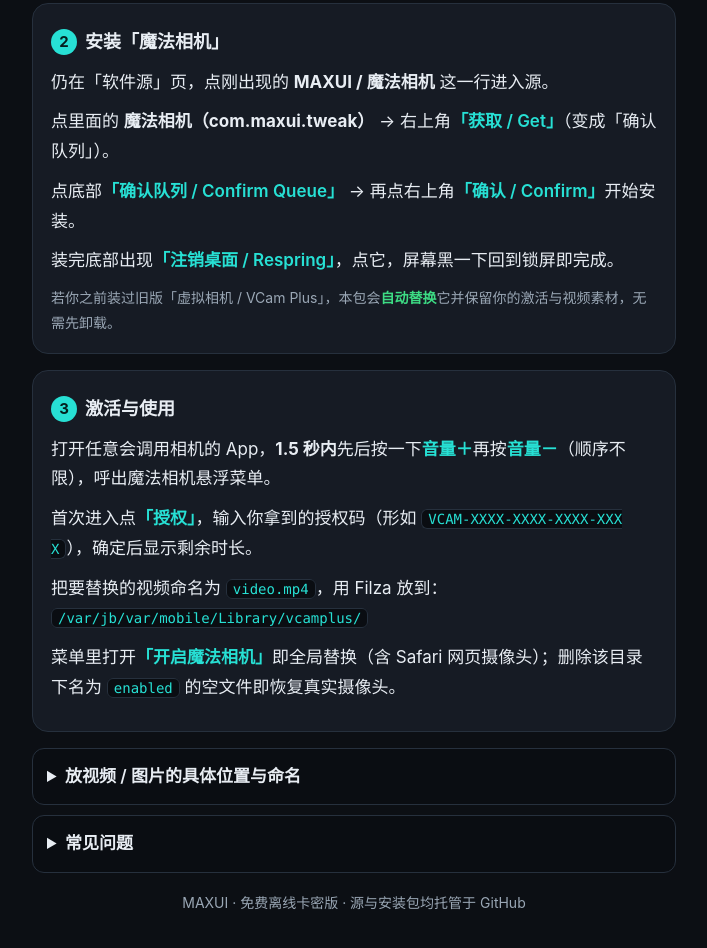
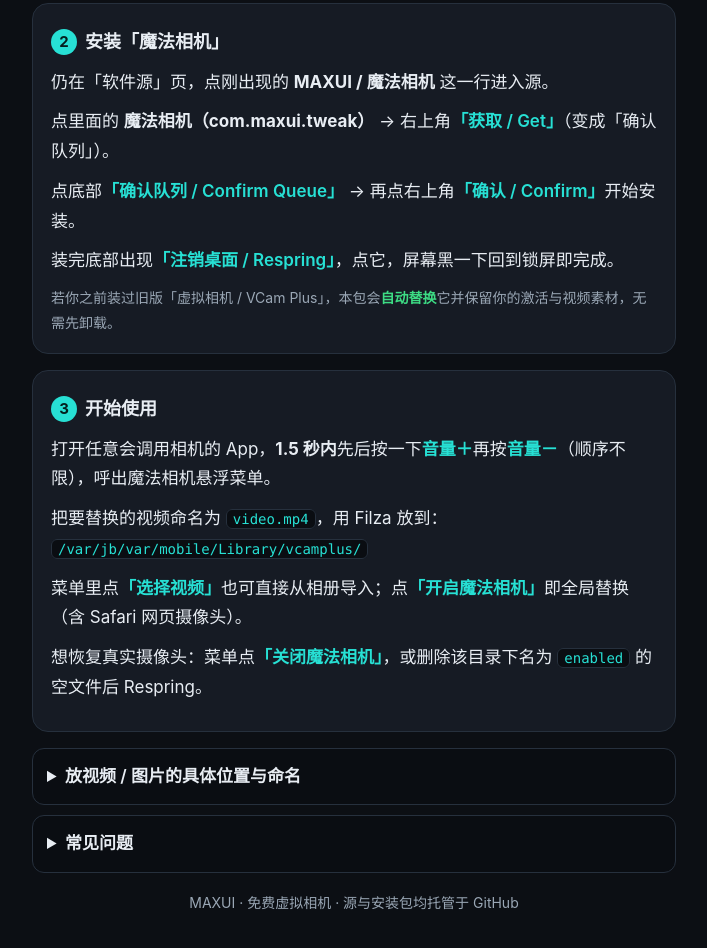
Before and after one commit to wxidac1-source/MAXUI, a plain HTML site: page docs/index.html in a window 1280 px wide. Shown: the part 938-1886 px from the top of the page, without its empty margins (286-993 px from the left). Drawn offline with Linux system fonts and the light colour scheme.

Commit message:
repo v1.0.2, landing page without license text [skip ci]

```diff
--- a/docs/index.html
+++ b/docs/index.html
@@ -79,13 +79,13 @@
   </div>
 
   <div class="card">
-    <h2><span class="n">3</span>激活与使用</h2>
+    <h2><span class="n">3</span>开始使用</h2>
     <ol>
       <li>打开任意会调用相机的 App，<b>1.5 秒内</b>先后按一下<span class="tap">音量＋</span>再按<span class="tap">音量－</span>（顺序不限），呼出魔法相机悬浮菜单。</li>
-      <li>首次进入点<span class="tap">「授权」</span>，输入你拿到的授权码（形如 <code>VCAM-XXXX-XXXX-XXXX-XXXX</code>），确定后显示剩余时长。</li>
       <li>把要替换的视频命名为 <code>video.mp4</code>，用 Filza 放到：
         <br><code>/var/jb/var/mobile/Library/vcamplus/</code></li>
-      <li>菜单里打开<span class="tap">「开启魔法相机」</span>即全局替换（含 Safari 网页摄像头）；删除该目录下名为 <code>enabled</code> 的空文件即恢复真实摄像头。</li>
+      <li>菜单里点<span class="tap">「选择视频」</span>也可直接从相册导入；点<span class="tap">「开启魔法相机」</span>即全局替换（含 Safari 网页摄像头）。</li>
+      <li>想恢复真实摄像头：菜单点<span class="tap">「关闭魔法相机」</span>，或删除该目录下名为 <code>enabled</code> 的空文件后 Respring。</li>
     </ol>
   </div>
 
@@ -107,7 +107,7 @@
     <p><b>想临时恢复真实相机：</b>菜单点「关闭魔法相机」，或用 Filza 删除 enabled 文件后 Respring。</p>
   </details>
 
-  <div class="mut" style="text-align:center;margin-top:18px">MAXUI · 免费离线卡密版 · 源与安装包均托管于 GitHub</div>
+  <div class="mut" style="text-align:center;margin-top:18px">MAXUI · 免费虚拟相机 · 源与安装包均托管于 GitHub</div>
 </div>
 <script>
 function copySrc(){
```
Also changed, not shown: 3 other files.
